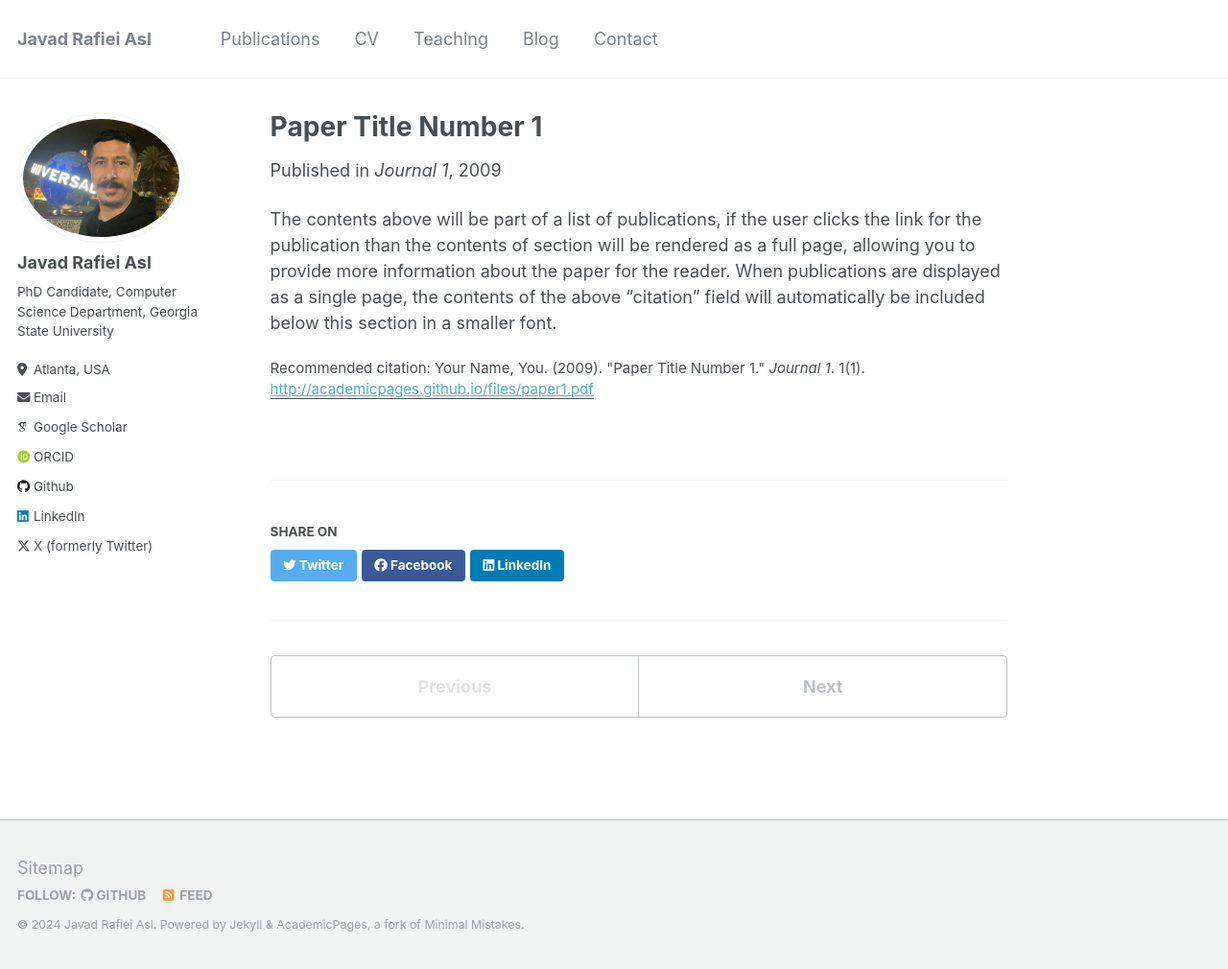
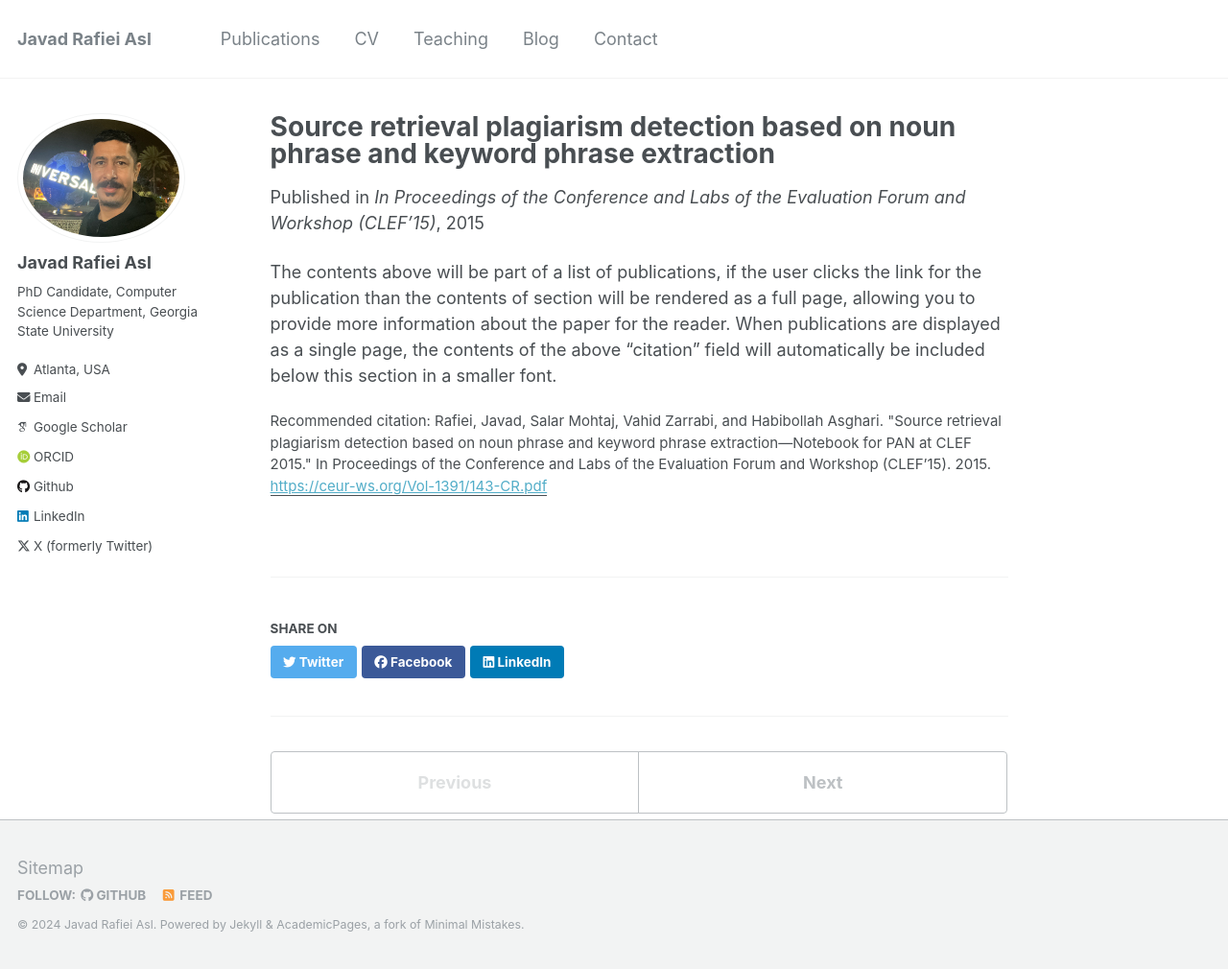
Before and after one commit to jasl1/jasl1.github.io, a Jekyll site: the page built from _publications/2009-10-01-paper-title-number-1.md, in a window 1280 px wide and 1010 px high. Shown: the whole window at 96% size. Built offline with Jekyll 4.4.1, drawn with Linux system fonts in a browser that asks for light colours; some web fonts are replaced.

Commit message:
Update 2009-10-01-paper-title-number-1.md

```diff
--- a/_publications/2009-10-01-paper-title-number-1.md
+++ b/_publications/2009-10-01-paper-title-number-1.md
@@ -1,12 +1,12 @@
 ---
-title: "Paper Title Number 1"
+title: "Source retrieval plagiarism detection based on noun phrase and keyword phrase extraction"
 collection: publications
-permalink: /publication/2009-10-01-paper-title-number-1
-excerpt: 'This paper is about the number 1. The number 2 is left for future work.'
-date: 2009-10-01
-venue: 'Journal 1'
-paperurl: 'http://academicpages.github.io/files/paper1.pdf'
-citation: 'Your Name, You. (2009). &quot;Paper Title Number 1.&quot; <i>Journal 1</i>. 1(1).'
+permalink: /publication/2015-10-09-paper-title-number-1
+excerpt: 'This paper addresses the task of source retrieval from a large textual documents corpus. It introduces two methods for extracting important terms: weighted noun phrases and keyword phrases from lengthy sentences based on word count. Queries are formed from top-ranked sentences, and the system collects a comprehensive dataset of downloaded sources for query filtering. Each query is divided into two sub-queries, and the system extracts one snippet for each sub-query for downloading. '
+date: 2015-10-09
+venue: 'In Proceedings of the Conference and Labs of the Evaluation Forum and Workshop (CLEF’15)'
+paperurl: 'https://ceur-ws.org/Vol-1391/143-CR.pdf'
+citation: 'Rafiei, Javad, Salar Mohtaj, Vahid Zarrabi, and Habibollah Asghari. "Source retrieval plagiarism detection based on noun phrase and keyword phrase extraction—Notebook for PAN at CLEF 2015." In Proceedings of the Conference and Labs of the Evaluation Forum and Workshop (CLEF’15). 2015.'
 ---
 
 The contents above will be part of a list of publications, if the user clicks the link for the publication than the contents of section will be rendered as a full page, allowing you to provide more information about the paper for the reader. When publications are displayed as a single page, the contents of the above "citation" field will automatically be included below this section in a smaller font.
```
